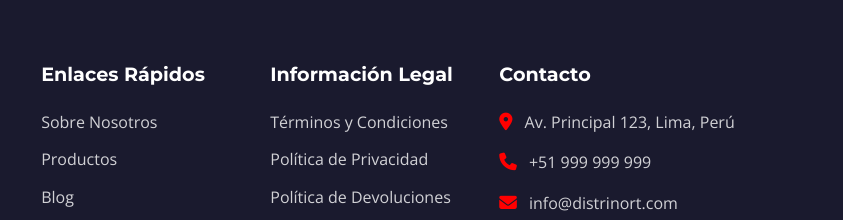
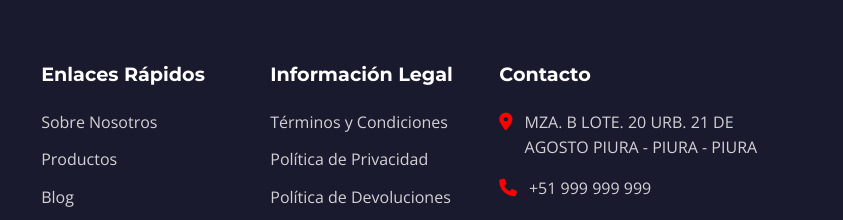
Before and after one commit to KevinAPRK/DISTRINORT-EIRL, a plain HTML site: page index.html in a window 1280 px wide. Shown: the part 4402-4622 px from the top of the page, 437-1280 px from the left. Drawn offline with nearby package versions, Linux system fonts and the light colour scheme.

Commit message:
Actualiza dirección en la sección de contacto del pie de página

```diff
--- a/index.html
+++ b/index.html
@@ -369,7 +369,7 @@
                     <ul class="footer-contact">
                         <li>
                             <i class="fas fa-map-marker-alt"></i>
-                            <span>Av. Principal 123, Lima, Perú</span>
+                            <span>MZA. B LOTE. 20 URB. 21 DE AGOSTO PIURA - PIURA - PIURA</span>
                         </li>
                         <li>
                             <i class="fas fa-phone"></i>
```
